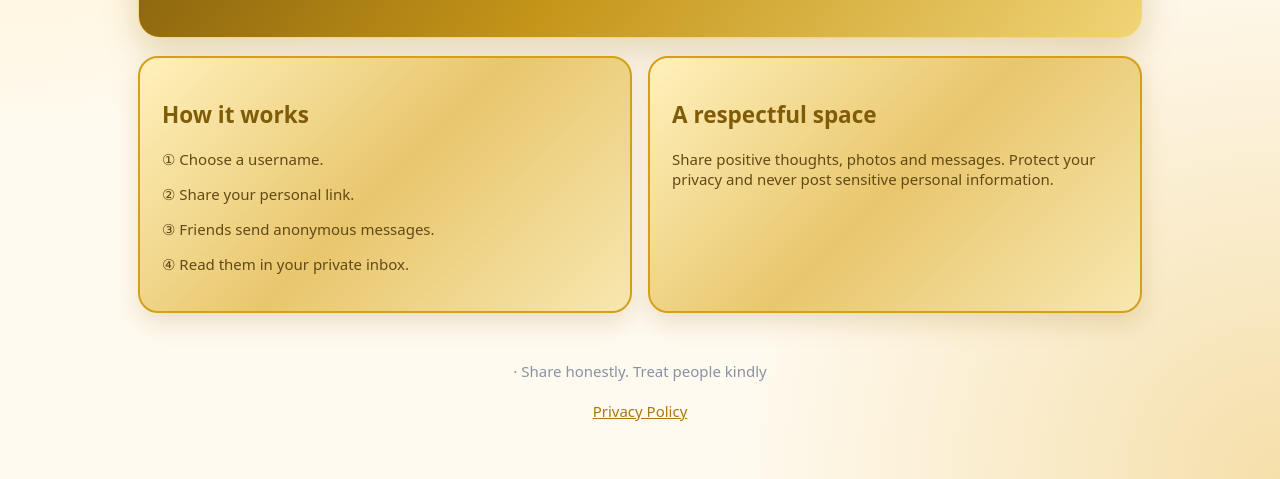
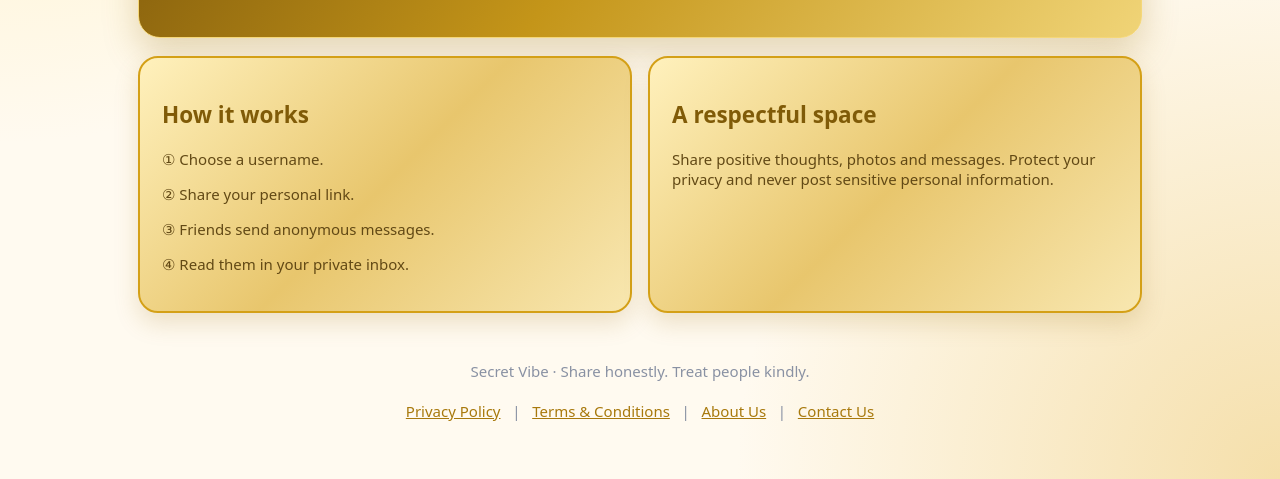
Before and after one commit to Alorsor/Secret-Vybe, a plain HTML site: page index.html in a window 1280 px wide. Shown: the part 400-879 px from the top of the page. Drawn offline with nearby package versions, Linux system fonts and the light colour scheme.

Commit message:
Add website information pages

```diff
--- a/index.html
+++ b/index.html
@@ -730,8 +730,17 @@ footer {
 
 </section>
 
-<div class="foot">  · Share honestly. Treat people kindly <br><br>
-<a href="privacy.html">Privacy Policy</a>
+<div class="foot">
+  Secret Vibe · Share honestly. Treat people kindly.
+  <br><br>
+
+  <a href="privacy.html">Privacy Policy</a>
+  &nbsp; | &nbsp;
+  <a href="terms.html">Terms & Conditions</a>
+  &nbsp; | &nbsp;
+  <a href="about.html">About Us</a>
+  &nbsp; | &nbsp;
+  <a href="contact.html">Contact Us</a>
 </div>
 </main>
 
```
